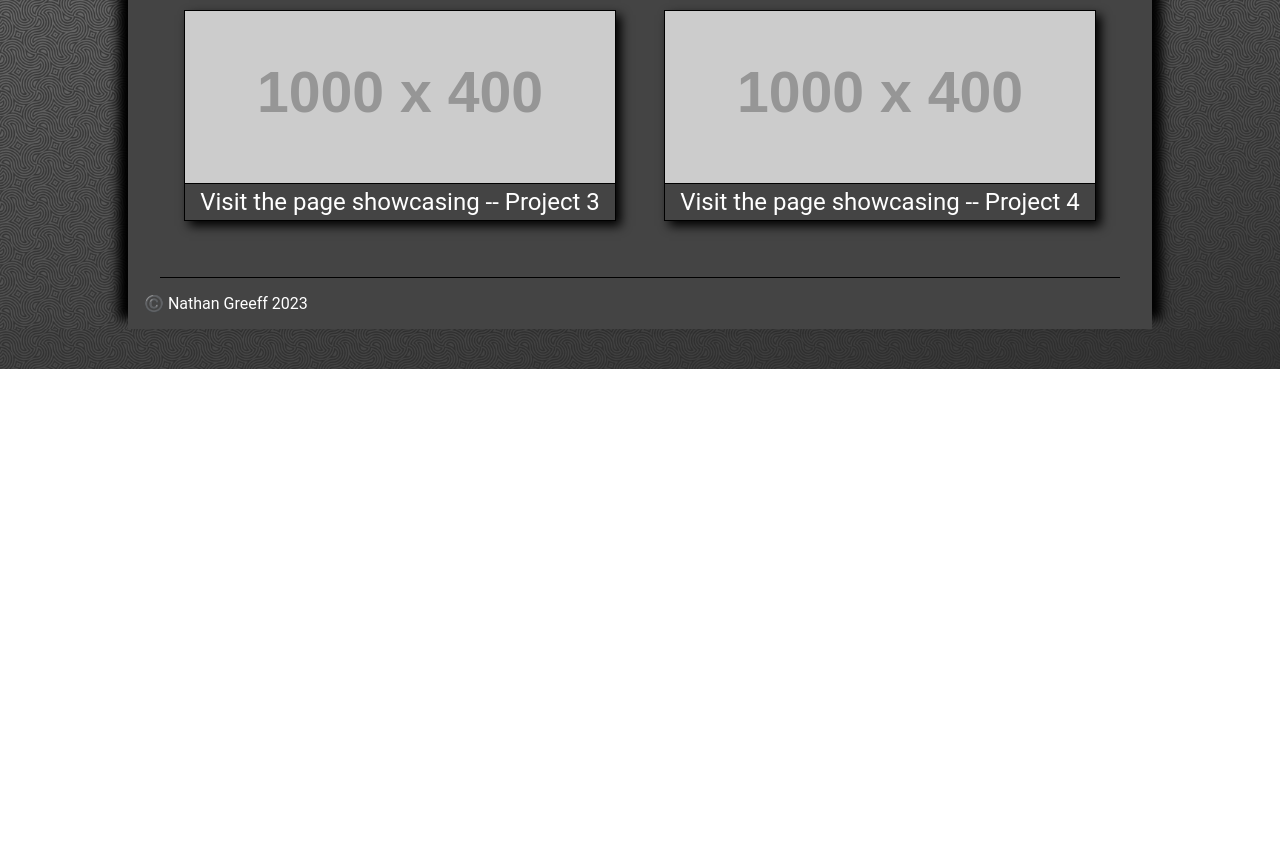
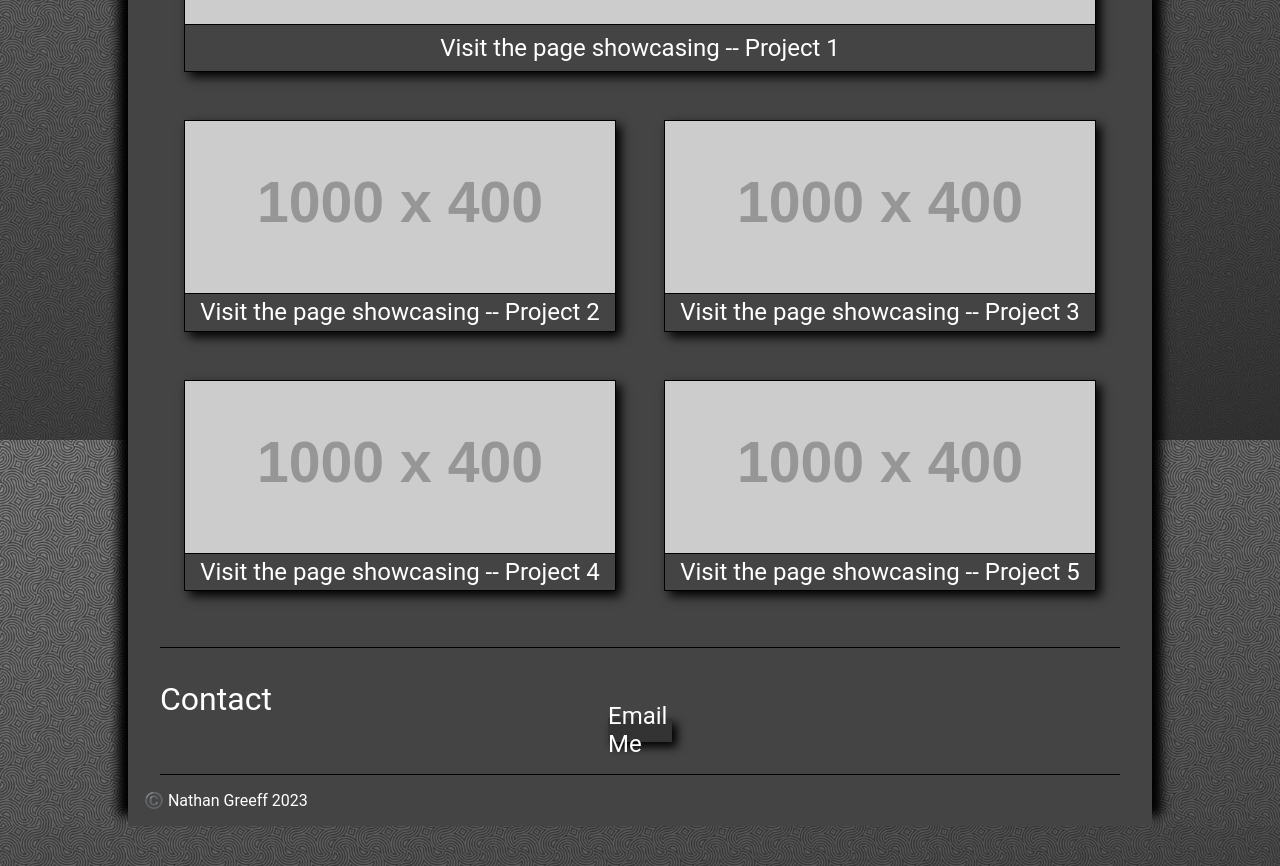
Before and after one commit to NateGreeff/My-Web-Portfolio, a plain HTML site: page index.html in a window 1280 px wide. Shown: the part 1200-2066 px from the top of the page. Before the commit the page ends 1569 px from the top, so only its background shows below. Drawn offline with Linux system fonts and the light colour scheme; placeholder pictures from the web are drawn by us.

Commit message:
Added another project, and made 1st project stand out. Added Contact section with email button. Connected nav links to sections.

```diff
--- a/assets/css/style.css
+++ b/assets/css/style.css
@@ -128,6 +128,10 @@ main section h2 {
   user-select: none;
 }
 
+#portfolio-links a:first-child {
+  width: 100%;
+}
+
 #portfolio-links a:hover {
   background-color: var(--secondary-color);
   box-shadow: 0 0 5px var(--secondary-color), 0 0 10px var(--secondary-color), 0 0 15px var(--secondary-color);
@@ -142,6 +146,27 @@ main section h2 {
   width: 100%;
   border-top: solid 1px black;
   font: 1.5rem 'Roboto', sans-serif;
+}
+
+#contact a {
+  display: flex;
+  flex-direction: row;
+  justify-content: center;
+  align-items: center;
+  align-self: center;
+  height: 3vh;
+  width: 5vw;
+  background-color: var(--primary-color-dark);
+  box-shadow: #000 5px 5px 10px;
+  font: 1.5rem 'Roboto', sans-serif;
+  transition: box-shadow 0.5s ease;
+  transition: background-color 0.5s ease;
+}
+
+#contact a:hover {
+  background-color: var(--secondary-color);
+  box-shadow: 0 0 5px var(--secondary-color), 0 0 10px var(--secondary-color), 0 0 15px var(--secondary-color);
+  color: #333;
 }
 
 @media screen and (max-width: 768px) {
--- a/index.html
+++ b/index.html
@@ -16,8 +16,8 @@
             <img src="./assets/img/Wolf-icon.png" alt="">
             <h2>Nathan Greeff</h2>
             <ul>
-                <li><a href="#skills">Skills</a></li>
-                <li><a href="#experience">Experience</a></li>
+                <li><a href="#about">About</a></li>
+                <li><a href="#portfolio-links">Portfolio</a></li>
                 <li><a href="#contact">Contact</a></li>
             </ul>
         </nav>
@@ -30,14 +30,19 @@
                 Welcome to my portfolio!
                 <br><br>
                 I'm Nathan Greeff, a dedicated Full Stack Developer with a diverse background in technology.
-                <br>Throughout my career, I've developed a profound understanding of complex systems, and I've utilized this knowledge to effectively navigate and build intricate software solutions, both on the front-end and back-end.
+                <br>Throughout my career, I've developed a profound understanding of complex systems, and I've utilized
+                this knowledge to effectively navigate and build intricate software solutions, both on the front-end and
+                back-end.
                 <br><br>
                 Beyond hands-on experience, I am committed to continuous learning and professional growth.
-                <br>I've expanded my technical expertise through targeted courses, focusing on technology project management, process enhancement, and advanced coding practices.
+                <br>I've expanded my technical expertise through targeted courses, focusing on technology project
+                management, process enhancement, and advanced coding practices.
                 <br>This has been instrumental in shaping my holistic approach to web development.
                 <br><br>
-                As you explore my portfolio, you'll find a collection of projects that underscore my skills as a Full Stack Developer.
-                <br>These projects represent my ability to create innovative and efficient solutions, always embracing the challenges of the dynamic tech industry.
+                As you explore my portfolio, you'll find a collection of projects that underscore my skills as a Full
+                Stack Developer.
+                <br>These projects represent my ability to create innovative and efficient solutions, always embracing
+                the challenges of the dynamic tech industry.
                 <br>Each project reflects my dedication to using and refining my technical skills to drive innovation.
                 <br><br>
                 Enjoy discovering my work!
@@ -46,12 +51,33 @@
         <section>
             <h2>Portfolio Links</h2>
             <div id="portfolio-links">
-                <a href="#Project-1-Page"><img src="https://placehold.co/1000x400?text=Placeholder+Image\nProject-1"><p>Visit the page showcasing -- Project 1</p></a>
-                <a href="#Project-2-Page"><img src="https://placehold.co/1000x400?text=Placeholder+Image\nProject-2"><p>Visit the page showcasing -- Project 2</p></a>
-                <a href="#Project-3-Page"><img src="https://placehold.co/1000x400?text=Placeholder+Image\nProject-3"><p>Visit the page showcasing -- Project 3</p></a>
-                <a href="#Project-4-Page"><img src="https://placehold.co/1000x400?text=Placeholder+Image\nProject-4"><p>Visit the page showcasing -- Project 4</p></a>
+                <a href="#Project-1-Page">
+                    <img src="https://placehold.co/2000x600?text=Placeholder+Image\nProject-1">
+                    <p>Visit the page showcasing -- Project 1</p>
+                </a>
+                <a href="#Project-2-Page">
+                    <img src="https://placehold.co/1000x400?text=Placeholder+Image\nProject-2">
+                    <p>Visit the page showcasing -- Project 2</p>
+                </a>
+                <a href="#Project-3-Page">
+                    <img src="https://placehold.co/1000x400?text=Placeholder+Image\nProject-3">
+                    <p>Visit the page showcasing -- Project 3</p>
+                </a>
+                <a href="#Project-4-Page">
+                    <img src="https://placehold.co/1000x400?text=Placeholder+Image\nProject-4">
+                    <p>Visit the page showcasing -- Project 4</p>
+                </a>
+                <a href="#Project-5-Page">
+                    <img src="https://placehold.co/1000x400?text=Placeholder+Image\nProject-5">
+                    <p>Visit the page showcasing -- Project 5</p>
+                </a>
             </div>
         </section>
+        <section id="contact">
+            <h2>Contact</h2>
+            <a href="mailto:ngreeff@slco.org">Email Me</a>
+        </section>
+
         <footer>©️ Nathan Greeff 2023</footer>
     </main>
 </body>
```
